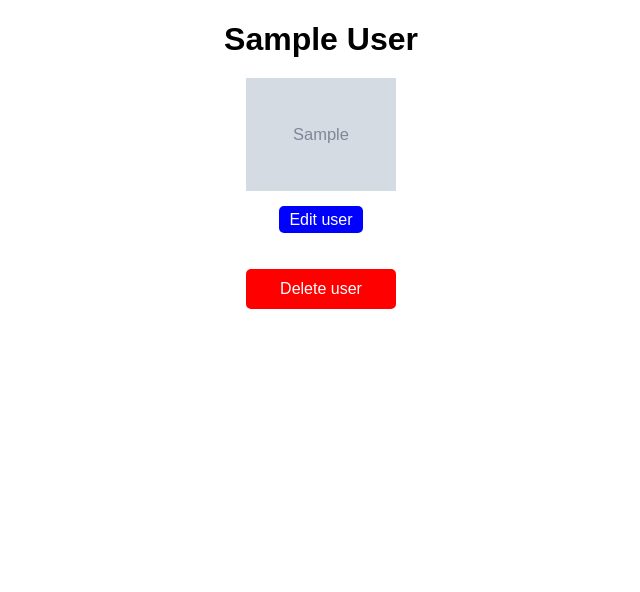
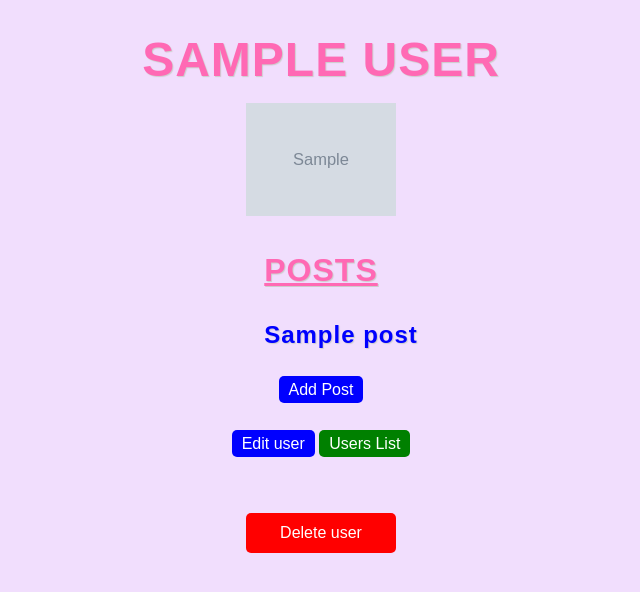
Before and after one commit to GarberDev/exercises, a Flask app: page /users/1 in a window 1280 px wide. Shown: the top 592 px of the page, without its empty margins (319-959 px from the left). Run offline with Flask 3, Linux system fonts and the light colour scheme; tables that the repository leaves empty hold one stand-in row (values such as "Sample post"); grey boxes marked "Sample" are stand-in pictures; parts of the project's set-up code (start-up, migrations or seed data) failed here and were passed over.

Commit message:
sql alchemy 2

```diff
--- a/flask-boggle/app.py
+++ b/flask-boggle/app.py
@@ -4,7 +4,8 @@ from flask_sqlalchemy import SQLAlchemy
 from flask import Flask, render_template, session, jsonify, request
 from flask_sqlalchemy import SQLAlchemy
 from flask_debugtoolbar import DebugToolbarExtension
-from models import User, init_app, db
+from models import User, init_app, db, Post
+
 
 app = Flask(__name__)
 app.config['SQLALCHEMY_DATABASE_URI'] = 'postgresql:///boggle'
@@ -108,3 +109,54 @@ def post_score():
     session['highscore'] = max(score, highscore)
 
     return jsonify(brokeRecord=score > highscore)
+
+
+@app.route('/users/<int:user_id>/posts/new', methods=['GET'])
+def new_post(user_id):
+    user = User.query.get_or_404(user_id)
+    return render_template('new_post.html', user=user)
+
+
+@app.route('/users/<int:user_id>/posts/new', methods=['POST'])
+def create_post(user_id):
+    user = User.query.get_or_404(user_id)
+    title = request.form['title']
+    content = request.form['content']
+
+    post = Post(title=title, content=content, user_id=user_id)
+    db.session.add(post)
+    db.session.commit()
+
+    return redirect(url_for('user_detail', user_id=user_id))
+
+
+@app.route('/posts/<int:post_id>', methods=['GET'])
+def post_detail(post_id):
+    post = Post.query.get_or_404(post_id)
+    return render_template('post_detail.html', post=post)
+
+
+@app.route('/posts/<int:post_id>/edit', methods=['GET'])
+def edit_post(post_id):
+    post = Post.query.get_or_404(post_id)
+    return render_template('edit_post.html', post=post)
+
+
+@app.route('/posts/<int:post_id>/edit', methods=['POST'])
+def update_post(post_id):
+    post = Post.query.get_or_404(post_id)
+    post.title = request.form['title']
+    post.content = request.form['content']
+    db.session.commit()
+
+    return redirect(url_for('post_detail', post_id=post_id))
+
+
+@app.route('/posts/<int:post_id>/delete', methods=['POST'])
+def delete_post(post_id):
+    post = Post.query.get_or_404(post_id)
+    user_id = post.user_id
+    db.session.delete(post)
+    db.session.commit()
+
+    return redirect(url_for('user_detail', user_id=user_id))
--- a/flask-boggle/static/styles2.css
+++ b/flask-boggle/static/styles2.css
@@ -36,19 +36,19 @@ form {
     background-color: #1e528e;
   }
 
-
-  /* For both templates */
 body {
+    background-color: #f1defd;
     font-family: Arial, sans-serif;
     margin: 0;
     padding: 0;
   }
 
-  /* For base.html */
   .container {
     max-width: 800px;
-    margin: auto;
-    padding: 20px;
+    margin: 0 auto;
+    font-size: 20px;
+    font-weight: bold;
+    color: #C35D9E; /* Cute pinkish color for the result text */
   }
 
   a {
@@ -60,9 +60,16 @@ body {
     text-decoration: underline;
   }
 
-  /* For new_user.html and user_listing.html */
-  h1 {
-    margin-bottom: 20px;
+
+  h1{
+    font-family: 'Montserrat', sans-serif;
+    font-weight: 700;
+    text-transform: uppercase;
+    color: #ff69b4;
+    font-size: 3rem;
+    margin-bottom: 1rem;
+    letter-spacing: 1px;
+    text-shadow: 1px 1px 1px #ccc;
   }
 
   form {
@@ -147,3 +154,36 @@ a.view {
     border-radius: 5px;
     border: none;
   }
+  ul {
+    list-style: none;
+  }
+
+p,a {
+  padding: 20px;
+}
+
+h3 {
+
+  font-family: 'Montserrat', sans-serif;
+  font-weight: 700;
+  text-transform: uppercase;
+  text-decoration: underline;
+  color: #ff69b4;
+  font-size: 2rem;
+  margin-bottom: 2rem;
+  letter-spacing: 1px;
+  text-shadow: 1px 1px 1px #ccc;
+
+
+}
+li{
+font-family: 'Montserrat', sans-serif;
+font-weight: 700;
+text-decoration: none;
+color: #ff69b4;
+font-size: 1.5rem;
+margin-bottom: 2rem;
+letter-spacing: 1px;
+text-shadow: 1px 1px 1px #ccc;
+
+}
--- a/flask-boggle/templates/base.html
+++ b/flask-boggle/templates/base.html
@@ -7,11 +7,12 @@
     <title>{% block title %}{% endblock %}</title>
 </head>
 <body>
-
+   <container>
     <div id="content">
         {% block content %}
         <!-- This is where the content from other templates will be injected -->
         {% endblock %}
     </div>
+    </container>
 </body>
 </html>
--- a/flask-boggle/templates/user_detail.html
+++ b/flask-boggle/templates/user_detail.html
@@ -5,7 +5,15 @@
 {% block content %}
     <h1>{{ user.first_name }} {{ user.last_name }}</h1>
     <img src="{{ user.image_url }}" alt="{{ user.first_name }} {{ user.last_name }}'s profile picture" width="150">
-    <p><a class="edit"  href="{{ url_for('edit_user', user_id=user.id) }}">Edit user</a></p>
+    <h3>Posts</h3>
+<ul>
+{% for post in user.posts %}
+  <li><a href="{{ url_for('post_detail', post_id=post.id) }}">{{ post.title }}</a></li>
+{% endfor %}
+</ul>
+<a href="{{ url_for('new_post', user_id=user.id) }}" class="edit">Add Post</a>
+
+    <p><a class="edit"  href="{{ url_for('edit_user', user_id=user.id) }}">Edit user</a> <a class="view"  href="{{ url_for('user_listing') }}">Users List</a></p>
     <form action="{{ url_for('delete_user', user_id=user.id) }}" method="POST">
         <input style="background-color: red;" type="submit" value="Delete user">
     </form>
```
Also changed, not shown: flask-boggle/models.py (+17 -0 lines), flask-boggle/templates/edit_post.html (added, +17 -0 lines), flask-boggle/templates/new_post.html (added, +17 -0 lines), flask-boggle/templates/post_detail.html (added, +11 -0 lines).
